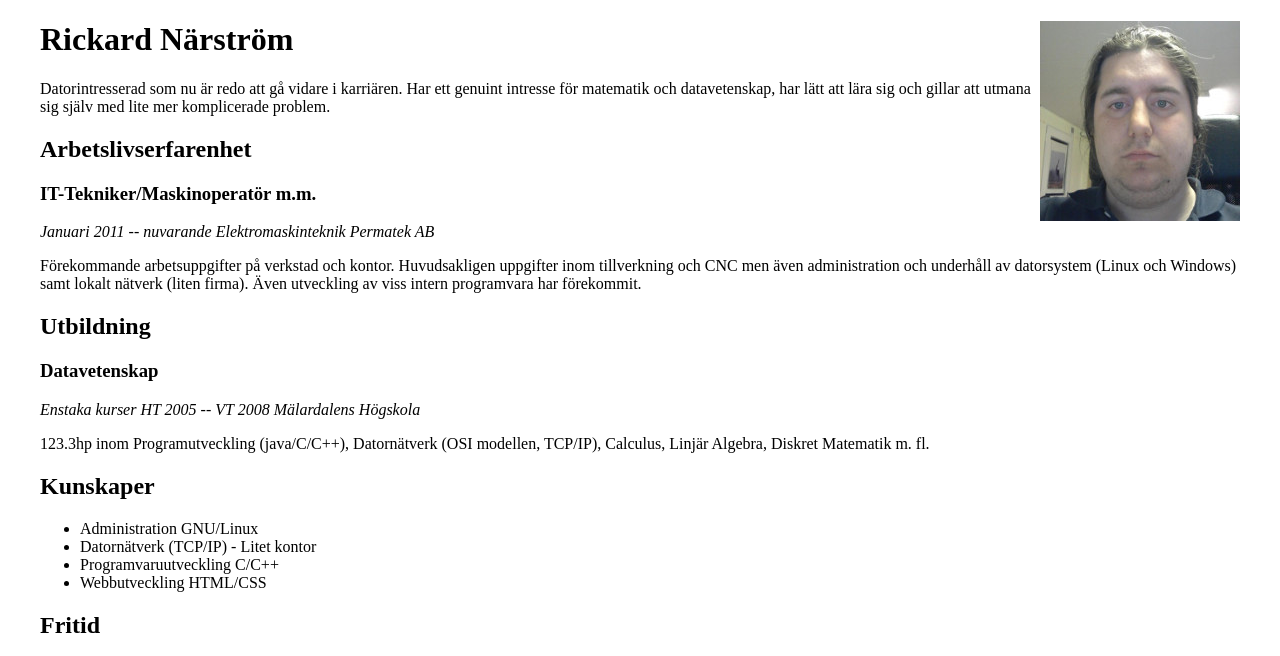
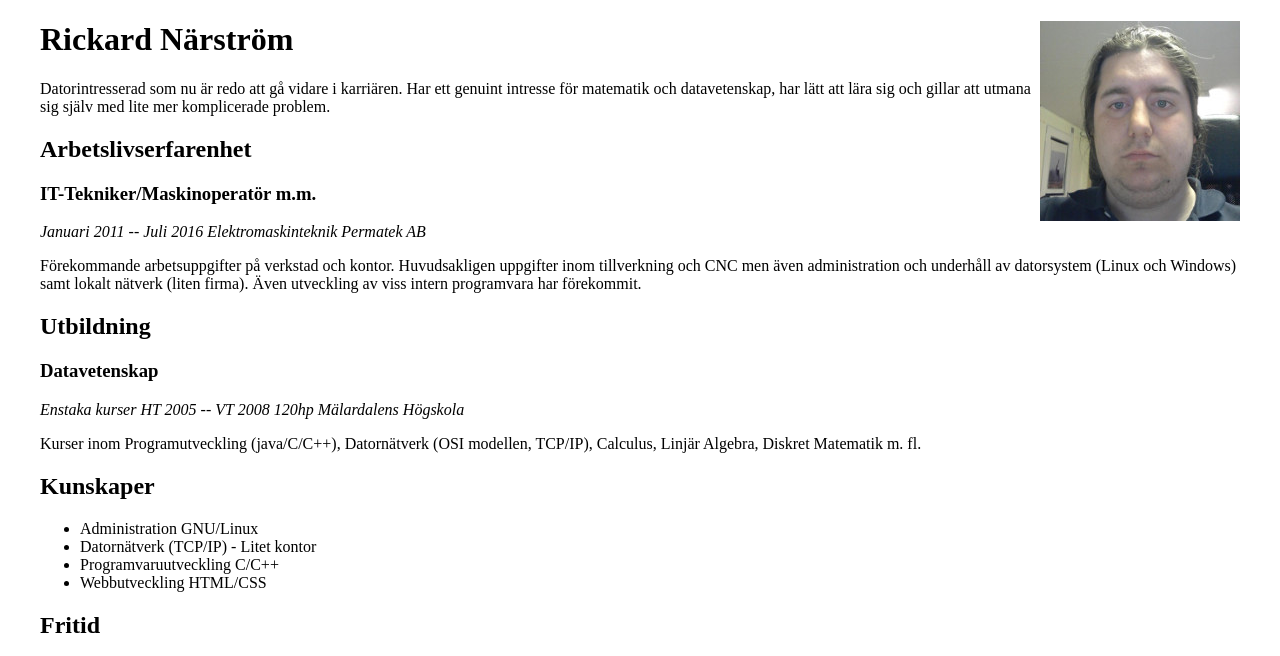
Before and after one commit to riccetn/cv, a plain HTML site: page index.html in a window 1280 px wide. Shown: the top 656 px of the page. Drawn offline with Linux system fonts and the light colour scheme.

Commit message:
Minor changes
- Add end date of Elmatek employment
- Reformat education

```diff
--- a/index.html
+++ b/index.html
@@ -19,7 +19,7 @@
 
 		<h2>Arbetslivserfarenhet</h2>
 			<h3>IT-Tekniker/Maskinoperatör m.m.</h3>
-			<em>Januari 2011 -- nuvarande</em>
+			<em>Januari 2011 -- Juli 2016</em>
 			<em>Elektromaskinteknik Permatek AB</em>
 			<p>
 			Förekommande arbetsuppgifter på verkstad och kontor. Huvudsakligen uppgifter
@@ -32,9 +32,10 @@
 			<h3>Datavetenskap</h3>
 			<em>Enstaka kurser</em>
 			<em>HT 2005 -- VT 2008</em>
+			<em>120hp</em>
 			<em>Mälardalens Högskola</em>
 			<p>
-			123.3hp inom Programutveckling (java/C/C++), Datornätverk (OSI modellen, TCP/IP),
+			Kurser inom Programutveckling (java/C/C++), Datornätverk (OSI modellen, TCP/IP),
 			Calculus, Linjär Algebra, Diskret Matematik m. fl.
 			</p>
 
```
